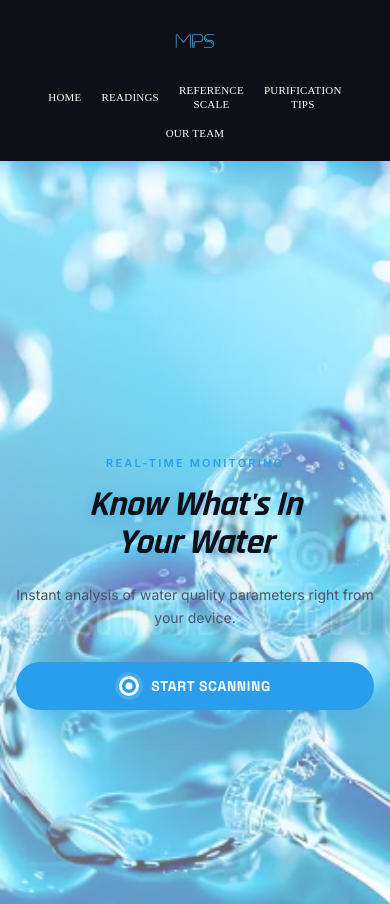
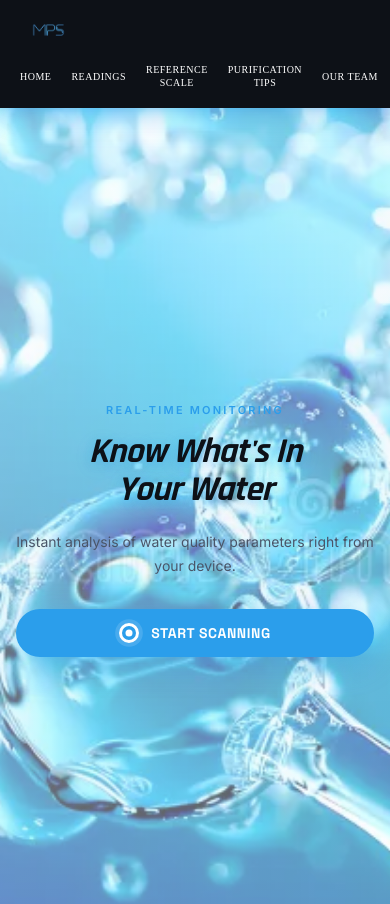
Before and after one commit to meetaadi/ASEP2-, a plain HTML site: page index.html in a window 390 px wide. Shown: the top 904 px of the page. Drawn offline with nearby package versions, Linux system fonts and the light colour scheme; a web font is replaced by a local one.

Commit message:
Update style.css

```diff
--- a/style.css
+++ b/style.css
@@ -1022,26 +1022,49 @@ section{
 @media (max-width: 768px) {
 
     /* Navbar */
-    .header {
-        flex-direction: column;
+
+     .header {
+        flex-direction: row;
+        flex-wrap: wrap;
         height: auto;
-        padding: 16px 20px;
-        gap: 12px;
+        padding: 12px 16px;
+        gap: 8px;
+        justify-content: space-between;
+        align-items: center;
+    }
+
+    .logo {
+        flex: 0 0 auto;
     }
 
     #logo {
-        height: 50px;
+        height: 45px;
+    }
+
+    .navbar {
+        width: 100%;
+        overflow-x: auto;
+        -webkit-overflow-scrolling: touch;
+        scrollbar-width: none;        /* hides scrollbar on Firefox */
+    }
+
+    .navbar::-webkit-scrollbar {
+        display: none;                /* hides scrollbar on Chrome/Safari */
     }
 
     .navbar-list {
-        flex-wrap: wrap;
-        justify-content: center;
+        display: flex;
+        flex-wrap: nowrap;            /* keeps all items in one single row */
+        justify-content: flex-start;
         gap: 4px;
+        padding-bottom: 4px;
+        width: max-content;           /* allows list to exceed screen width and scroll */
     }
 
     .navbar-list li a {
-        font-size: 12px;
+        font-size: 11px;
         padding: 6px 10px;
+        white-space: nowrap;          /* prevents text from breaking into two lines */
     }
 
     /* Home */
@@ -1123,10 +1146,17 @@ section{
 @media (max-width: 480px) {
 
     /* Navbar */
+   .header {
+        padding: 10px 12px;
+    }
+
+    #logo {
+        height: 40px;
+    }
+
     .navbar-list li a {
-        font-size: 11px;
+        font-size: 10px;
         padding: 5px 8px;
-        letter-spacing: 0.02em;
     }
 
     /* Home */
```
